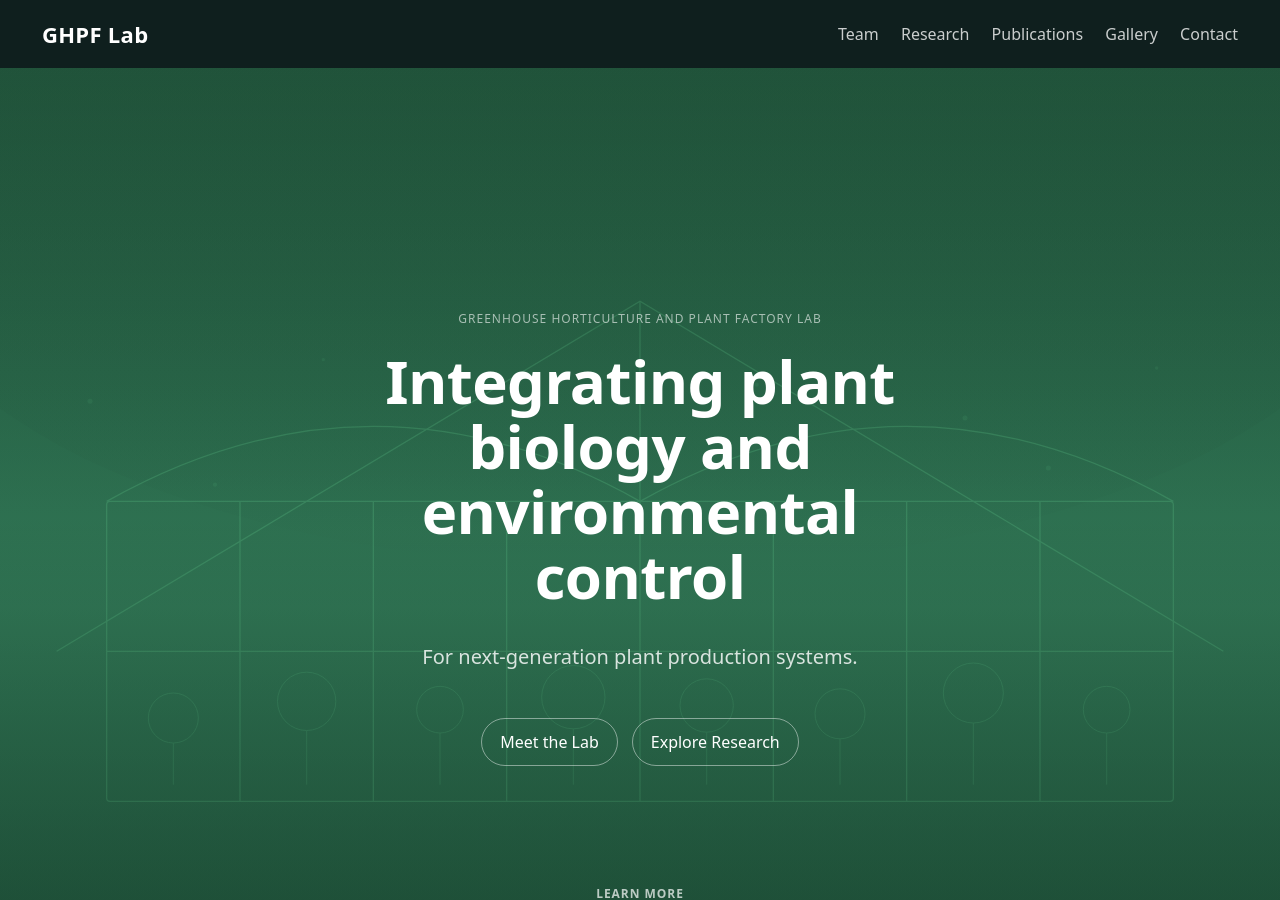
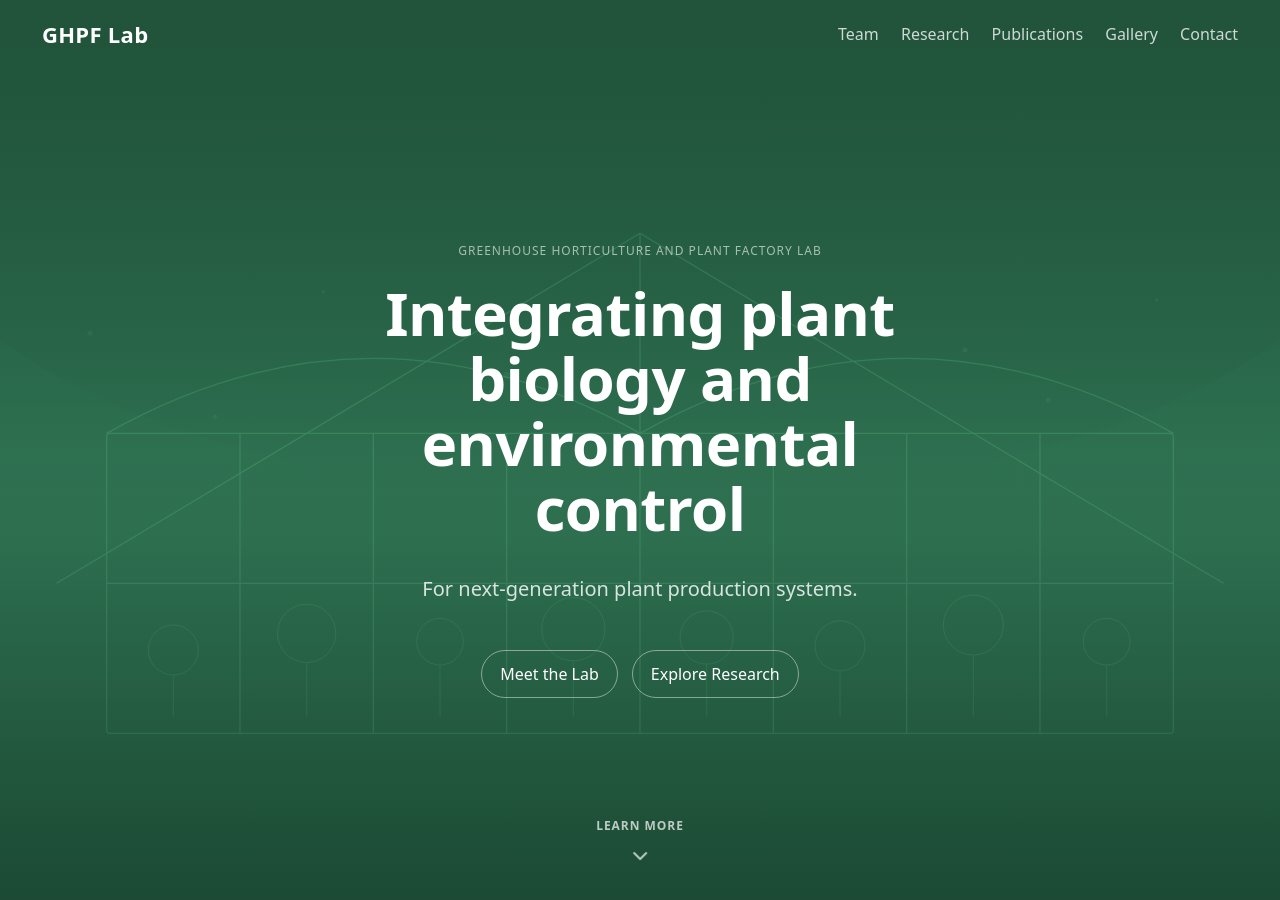
Before and after one commit to evergreendasol/Trial-2-lab-web, a Jekyll site: the page built from index.md, in a window 1280 px wide and 900 px high. Built offline with Jekyll 4.4.1, drawn with Linux system fonts in a browser that asks for light colours.

Commit message:
Make nav transparent on home page to blend with hero
The dark nav bar (#0f1f1e) clashed with the green hero background.
Now the nav overlays the hero transparently on the home page,
creating a seamless look.

https://claude.ai/code/session_01TmRjvzfDazRavAh5211o6j

```diff
--- a/_layouts/default.html
+++ b/_layouts/default.html
@@ -7,7 +7,7 @@
 
   <link rel="stylesheet" href="{{ '/assets/css/site.css' | relative_url }}">
 </head>
-<body>
+<body{% if page.url == '/' or page.url == '/index.html' %} class="home"{% endif %}>
 
   <!-- NAVIGATION -->
   <nav class="nav">
--- a/assets/css/site.css
+++ b/assets/css/site.css
@@ -92,6 +92,24 @@ a:hover{color:var(--accent)}
   color:#fff;
   border-bottom:2px solid #fff;
   padding-bottom:4px;
+}
+
+/* --- Home: transparent nav over hero --- */
+.home .nav{
+  position:absolute;
+  width:100%;
+  background:transparent;
+}
+
+.home .nav__links .btn--primary{
+  background:rgba(255,255,255,.12);
+  border:1.5px solid rgba(255,255,255,.45);
+  color:#fff;
+}
+
+.home .nav__links .btn--primary:hover{
+  background:rgba(255,255,255,.22);
+  border-color:rgba(255,255,255,.7);
 }
 
 /* =========================
```
